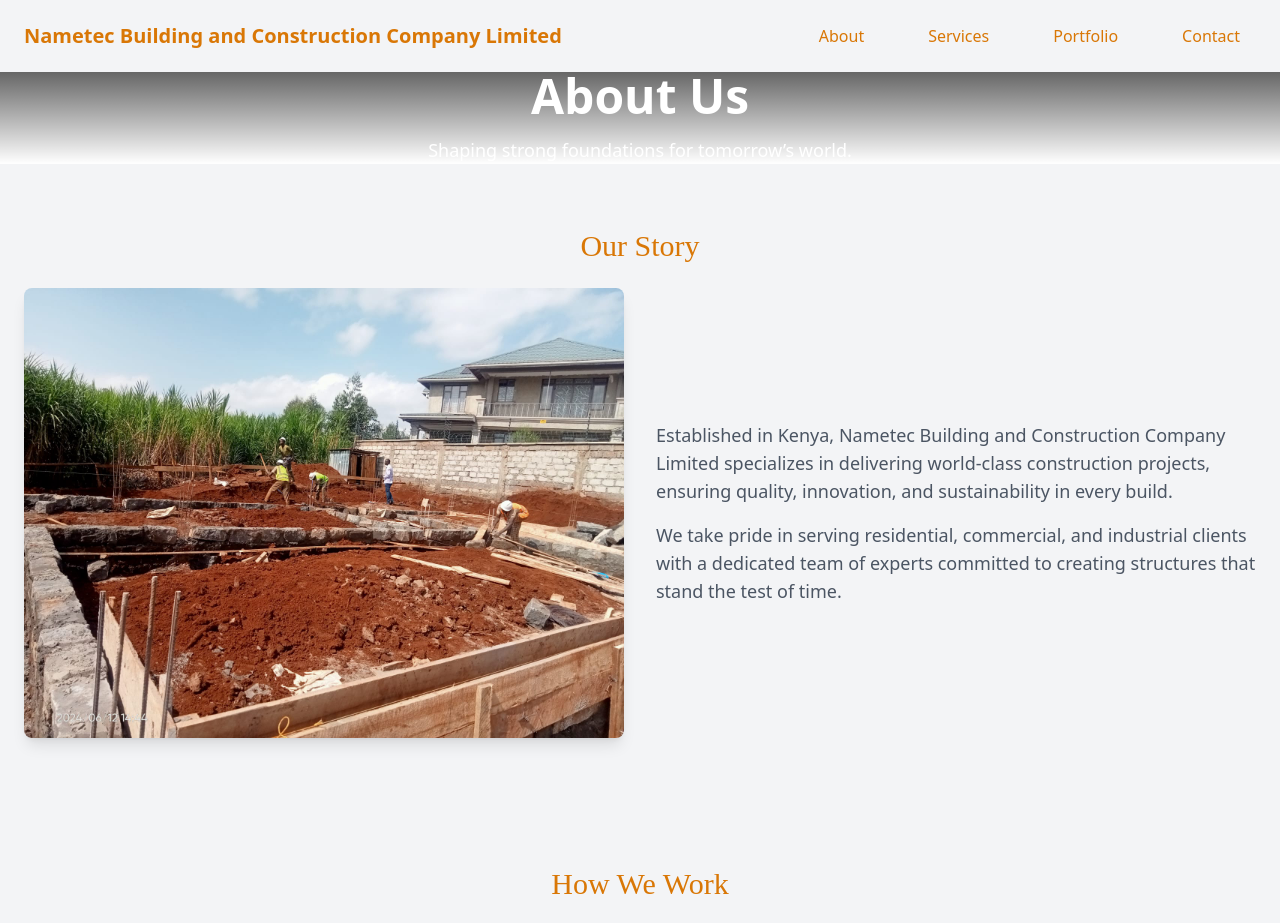
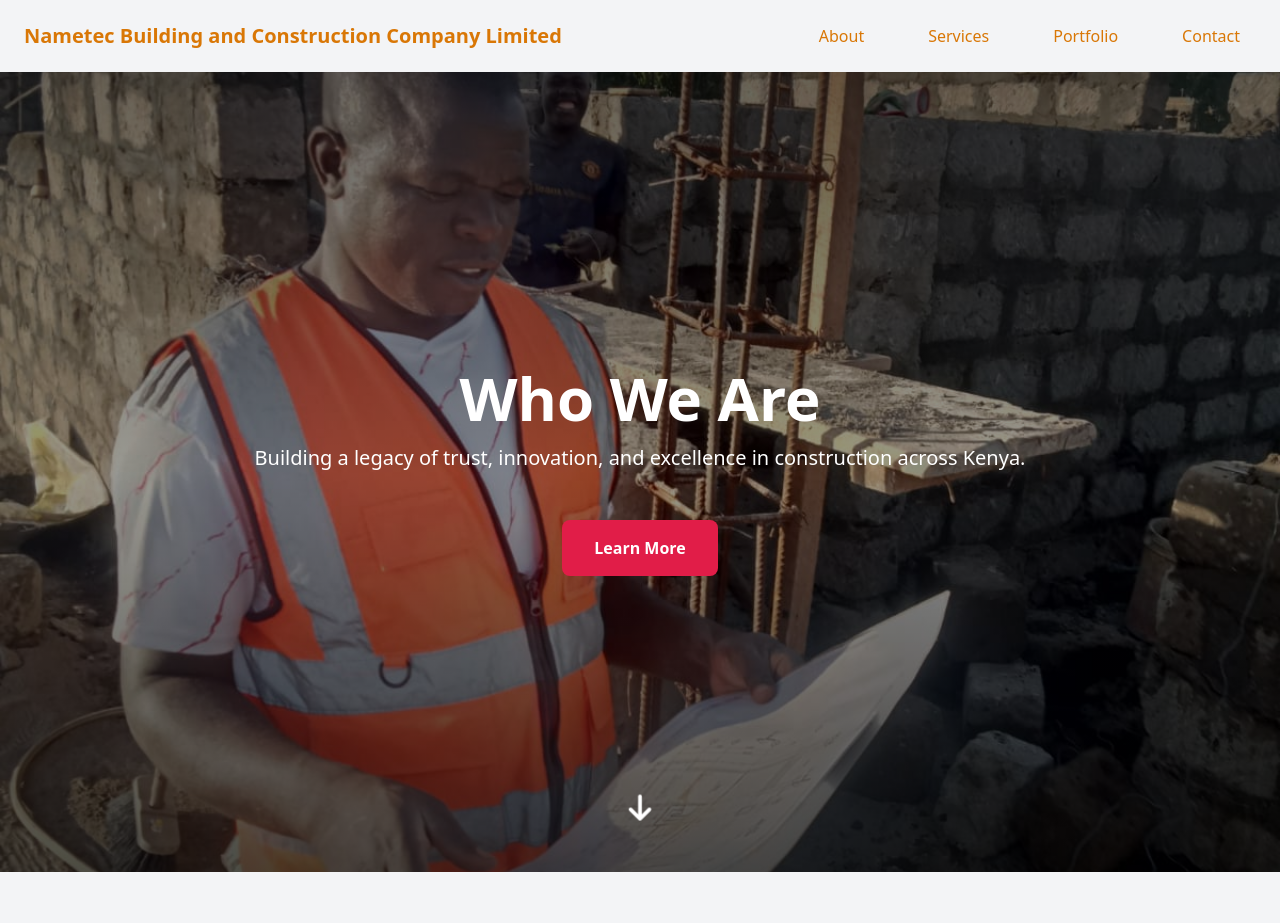
Before and after one commit to coderAndrew37/NameTec, a website with bundled scripts: page public/about.html in a window 1280 px wide. Shown: the top 923 px of the page. Built offline with nearby package versions, Linux system fonts and the light colour scheme.

Commit message:
improving about page hero section

```diff
--- a/public/about.html
+++ b/public/about.html
@@ -50,17 +50,37 @@
 
     <!-- Hero Section -->
     <section
-      class="relative h-96 bg-cover bg-center text-white flex items-center justify-center"
+      class="relative h-screen bg-cover bg-center flex items-center justify-center"
       style="background-image: url('/images/about-hero.jpg')"
+      id="hero"
     >
+      <!-- Gradient Overlay -->
       <div
-        class="absolute inset-0 bg-gradient-to-b from-black/60 via-black/50 to-black/70"
+        class="absolute inset-0 bg-gradient-to-b from-black/60 via-black/40 to-black/70"
       ></div>
-      <div class="relative text-center max-w-3xl px-6">
-        <h1 class="text-4xl md:text-5xl font-bold leading-tight">About Us</h1>
-        <p class="mt-4 text-lg">
-          Shaping strong foundations for tomorrow’s world.
+
+      <!-- Hero Content -->
+      <div
+        class="relative text-center max-w-4xl px-6 text-white animate-fade-in"
+      >
+        <h1 class="text-4xl md:text-6xl font-bold leading-tight mb-4">
+          Who We Are
+        </h1>
+        <p class="mt-4 text-lg md:text-xl font-light mb-6">
+          Building a legacy of trust, innovation, and excellence in construction
+          across Kenya.
         </p>
+        <a
+          href="#story"
+          class="mt-6 px-8 py-4 bg-idcHighlight text-white rounded-lg font-bold hover:bg-opacity-90 inline-block smooth-scroll transition duration-300"
+        >
+          Learn More
+        </a>
+      </div>
+
+      <!-- Decorative Elements -->
+      <div class="absolute bottom-10 left-1/2 transform -translate-x-1/2">
+        <i class="fas fa-arrow-down text-white text-3xl animate-bounce"></i>
       </div>
     </section>
 
@@ -86,9 +106,13 @@
               every build.
             </p>
             <p class="text-idcText text-lg">
-              We take pride in serving residential, commercial, and industrial
-              clients with a dedicated team of experts committed to creating
-              structures that stand the test of time.
+              With decades of experience, we’ve built a reputation for
+              reliability and excellence, serving residential, commercial, and
+              industrial clients.
+            </p>
+            <p class="text-idcText text-lg">
+              From groundbreaking design to seamless execution, we are committed
+              to creating structures that stand the test of time.
             </p>
           </div>
         </div>
@@ -130,9 +154,17 @@
     </section>
 
     <footer class="bg-idcBackground text-center py-4">
-      <p class="text-idcText">© 2024 Kenya Builders. All Rights Reserved.</p>
+      <p class="text-idcText">
+        © 2024 Nametec Building and Construction Company Limited. All Rights
+        Reserved.
+      </p>
     </footer>
 
+    <!-- Font Awesome  -->
+    <script
+      src="https://cdnjs.cloudflare.com/ajax/libs/font-awesome/6.5.0/js/all.min.js"
+      crossorigin="anonymous"
+    ></script>
     <script type="module" src="/scripts/about.js"></script>
   </body>
 </html>
--- a/public/scripts/about.js
+++ b/public/scripts/about.js
@@ -5,6 +5,8 @@ import {
   generateProcessSteps,
 } from "./contentUtils.js";
 
+import "./menuToggle.js";
+
 document.addEventListener("DOMContentLoaded", () => {
   generateProcessSteps(processSteps, "#process .grid");
   generateTestimonials(testimonials, "#testimonials .grid");
--- a/public/styles.css
+++ b/public/styles.css
@@ -40,3 +40,25 @@
   height: 16rem; /* 64 Tailwind spacing scale */
   object-fit: cover; /* Maintain aspect ratio */
 }
+
+.parallax {
+  background-attachment: fixed;
+  background-position: center;
+  background-repeat: no-repeat;
+  background-size: cover;
+}
+
+@keyframes fadeIn {
+  from {
+    opacity: 0;
+    transform: translateY(10px);
+  }
+  to {
+    opacity: 1;
+    transform: translateY(0);
+  }
+}
+
+.animate-fade-in {
+  animation: fadeIn 1.5s ease-out;
+}
```
Also changed, not shown: public/images/about-hero.jpg (added), public/output.css.
